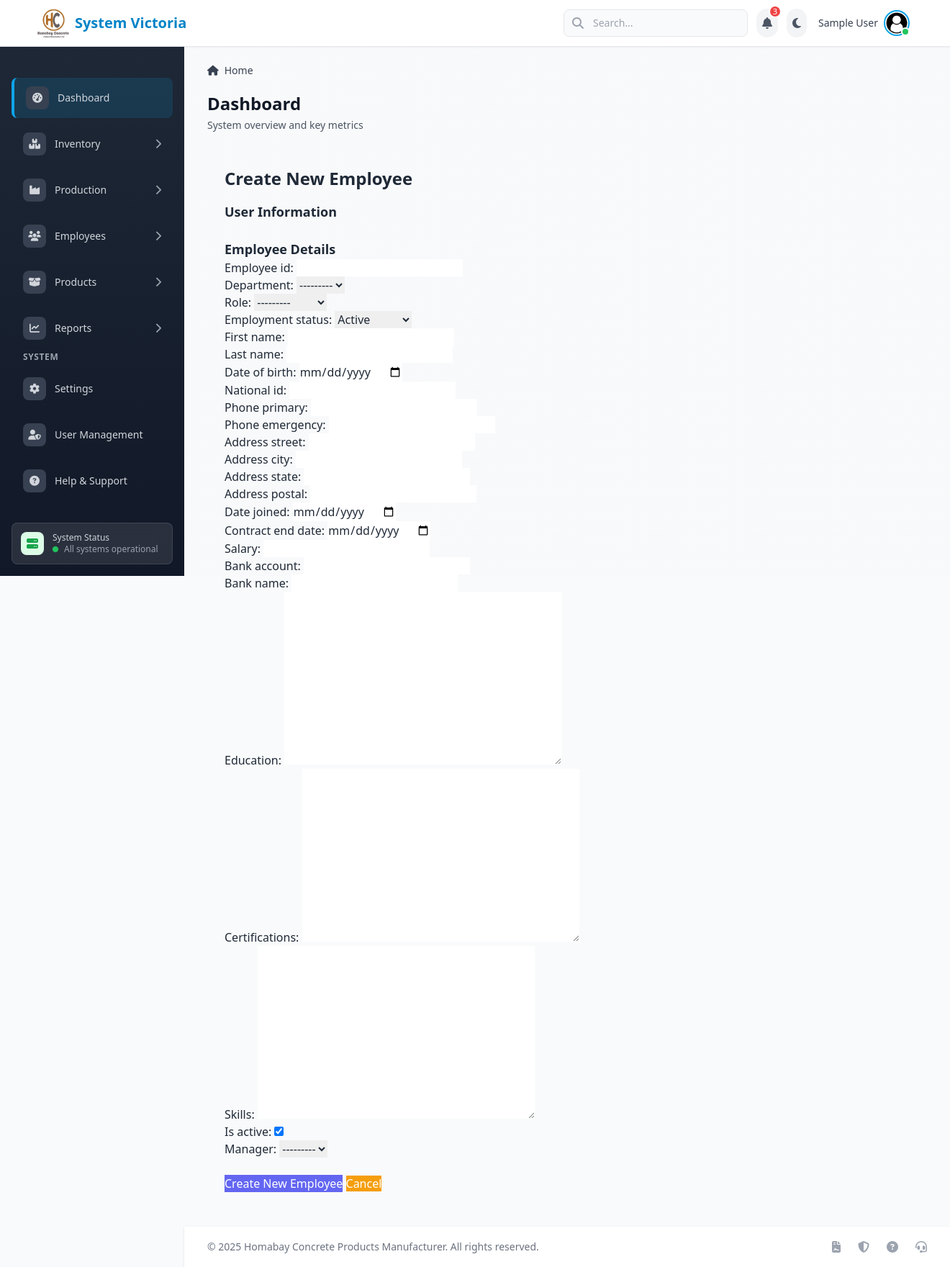
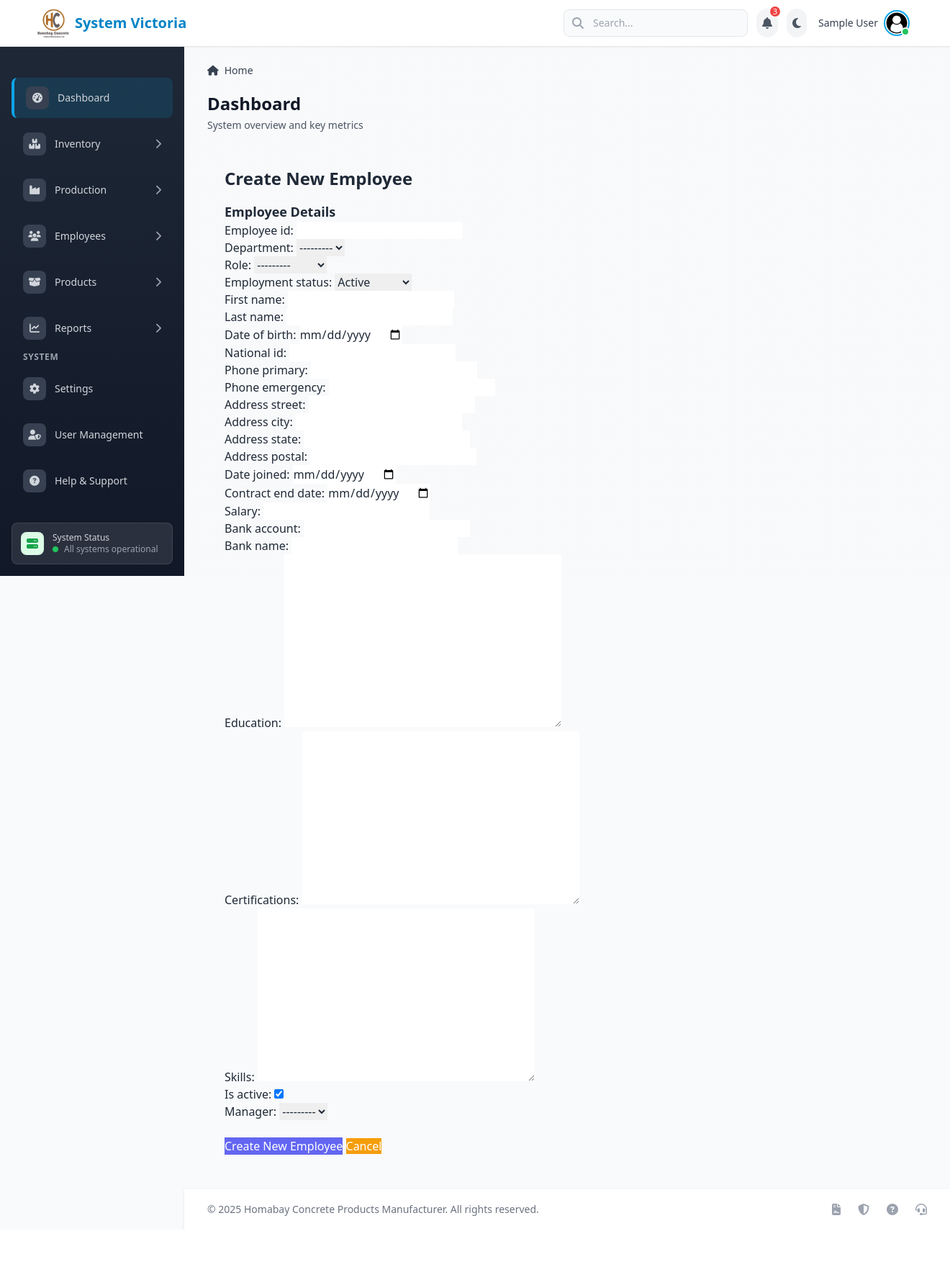
Before and after one commit to OchiengBrandon/system-victoria-hbcp, a Django app: page /victoria-management-system/accounts/employees/create/ in a window 1320 px wide; the page is wider, and only the part inside the window is pictured. Shown: that part at 72% size. After the commit the page ends 1708 px from the top of that part, so only its background shows below. Run offline with Django 5.2, Linux system fonts and the light colour scheme; the visitor is signed in with stand-in values (Sample User, id 1); some libraries are stand-ins or nearby versions.

Commit message:
Update employee_form.html

```diff
--- a/templates/accounts/employee_form.html
+++ b/templates/accounts/employee_form.html
@@ -7,10 +7,7 @@
     <form method="POST">
         {% csrf_token %}
         <div class="grid grid-cols-1 gap-6 mt-4">
-            <div>
-                <h2 class="text-lg font-semibold">User Information</h2>
-                {{ user_form.as_p }}
-            </div>
+
             <div>
                 <h2 class="text-lg font-semibold">Employee Details</h2>
                 {{ employee_form.as_p }}
```
